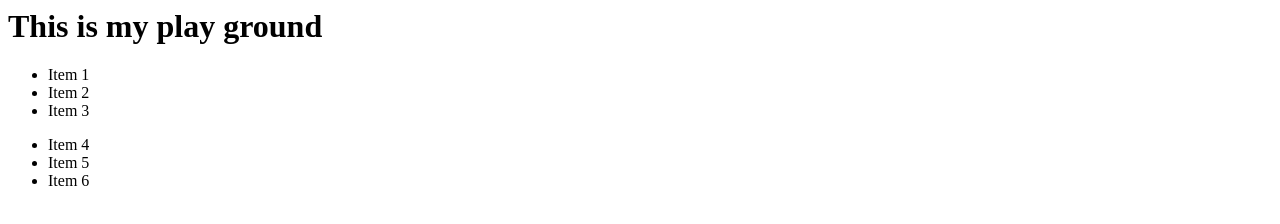
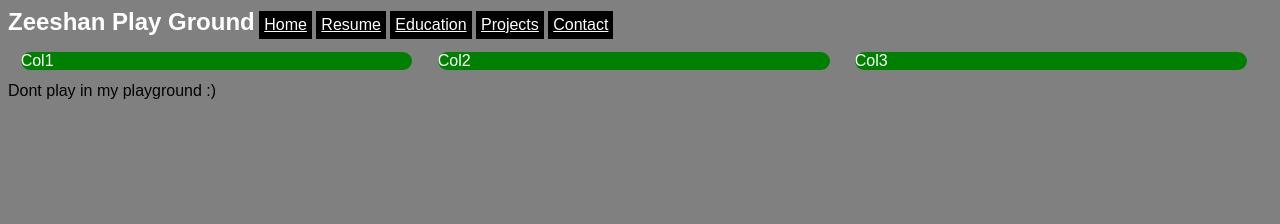
Before and after one commit to Zeeshan/play_ground, a plain HTML site: page index.html in a window 1280 px wide. Drawn offline with Linux system fonts and the light colour scheme.

Commit message:
Without bootstrape

```diff
--- a/index.html
+++ b/index.html
@@ -1,23 +1,30 @@
+<!doctype html>
 <html>
 <head>
   <title>This is my play ground</title>
+  <link href="style/main.css" rel="stylesheet" type="text/css"/>
 </head>
 <body>
-  <h1>This is my play ground</pla></h1>
-  <p>
-    <ul>
-      <li>Item 1</li>
-      <li>Item 2</li>
-      <li>Item 3</li>
-    </ul>
-  </p>
+  <header>
+    <nav>
+      <h1>Zeeshan Play Ground</h1>
+      <ul>
+        <li ><a href=#"">Home</a></li>
+        <li ><a href=#"">Resume</a></li>
+        <li ><a href=#"">Education</a></li>
+        <li ><a href=#"">Projects</a></li>
+        <li ><a href=#"">Contact</a></li>
+      </ul>
+    </nav>
+  </header>
+<div class="row">
+  <div class="col">Col1</div>
+  <div class="col">Col2</div>
+  <div class="col">Col3</div>
+</div>
 
-  <p>
-    <ul>
-      <li>Item 4</li>
-      <li>Item 5</li>
-      <li>Item 6</li>
-    </ul>
-  </p>
+<footer>
+  Dont play in my playground :)
+</footer>
 </body>
 </html>
--- /dev/null
+++ b/style/main.css
@@ -0,0 +1,36 @@
+body {
+  background: grey;
+  font-family: arial;
+}
+header h1{
+  color: white;
+  display: inline;
+  margin: 0;
+}
+
+nav ul{
+  display: inline;
+  padding: 0px;
+}
+nav ul li a {
+  color: white;
+}
+nav ul li {
+  list-style-type: none;
+  display: inline-block;
+  padding: 5px;
+  background-color: black;
+
+}
+.col{
+  background-color: green;
+  border-radius: 10px;
+  color: white;
+  float:left;
+  width: 31%;
+  margin:1%;
+  height: 100%
+}
+footer{
+  clear: both;
+}
```
